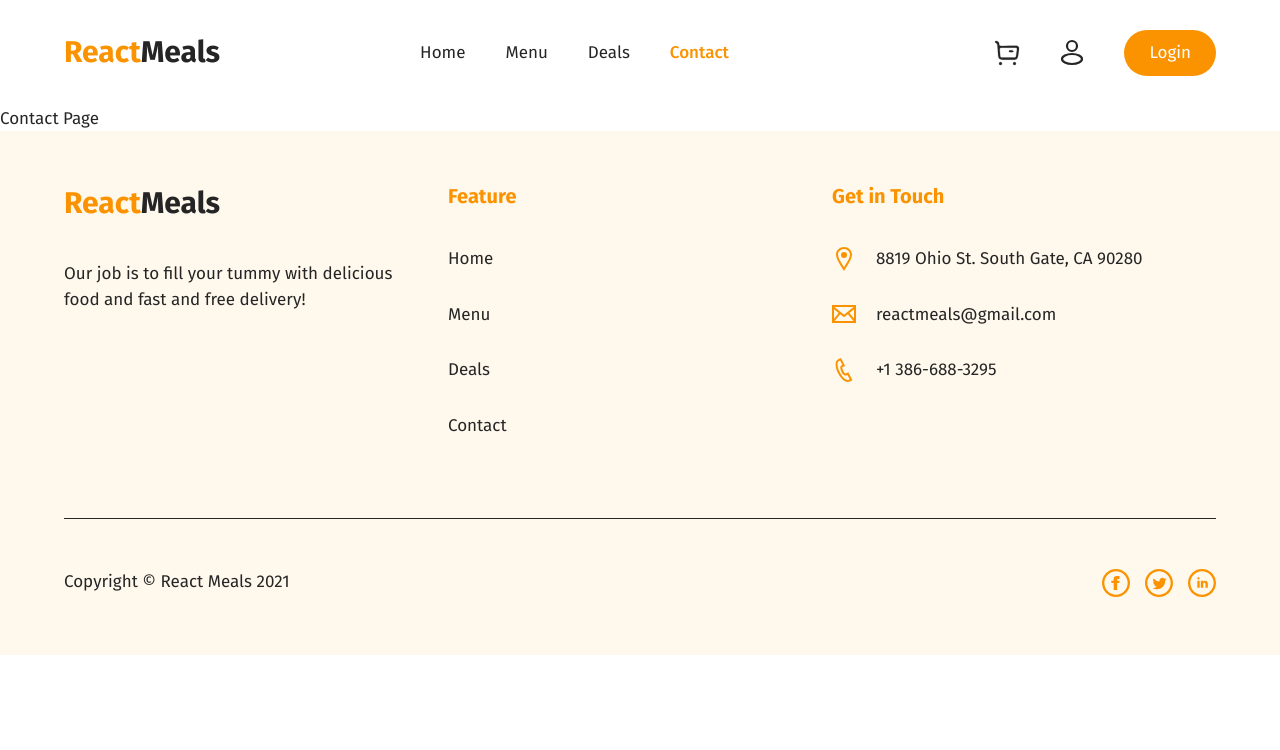
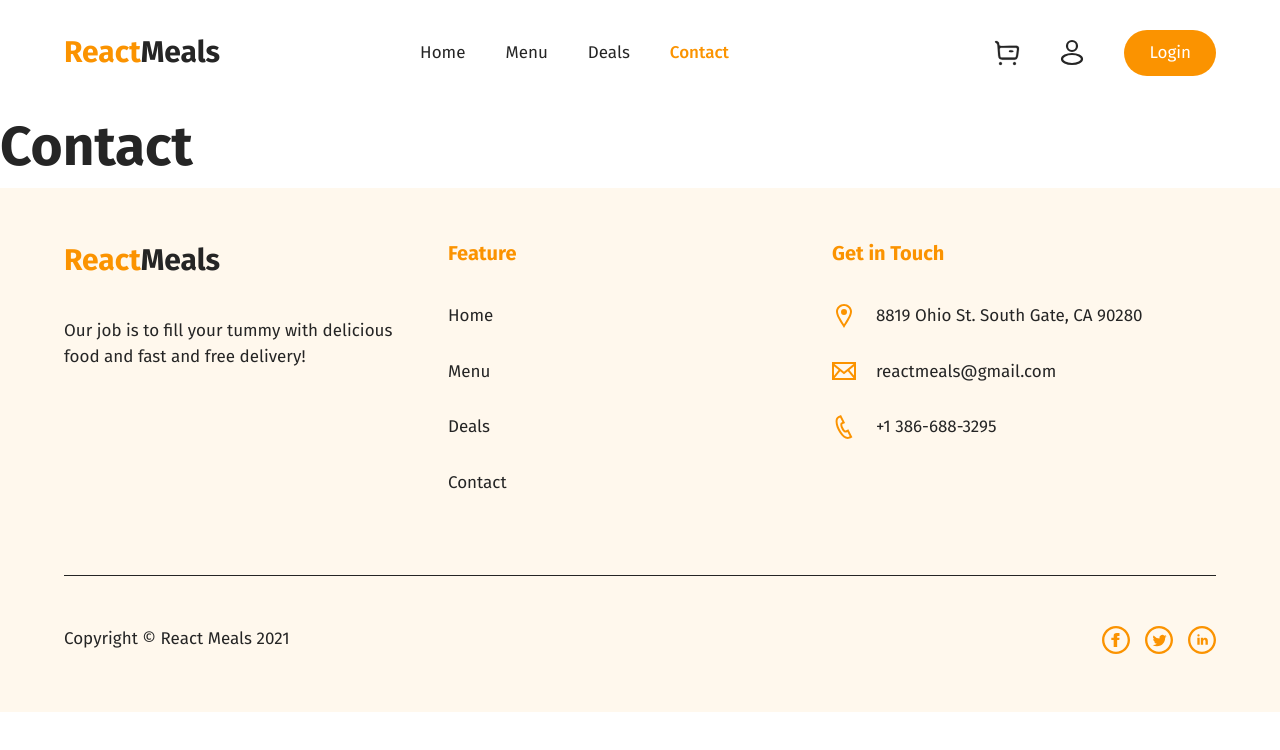
Before and after one commit to findshrey/food-order-app, a React (Create React App) app: page /contact in a window 1280 px wide. Shown: the top 750 px of the page. Built offline with nearby package versions, Linux system fonts and the light colour scheme.

Commit message:
Refactor: pages folder and app component import

```diff
--- /dev/null
+++ b/src/pages/ContactPage.js
@@ -0,0 +1,7 @@
+import React from "react"
+
+const ContactPage = () => {
+   return <h2>Contact</h2>
+}
+
+export default ContactPage
```
Also changed, not shown: src/App.js (+11 -9 lines), src/pages/index.js (added, +9 -0 lines).
